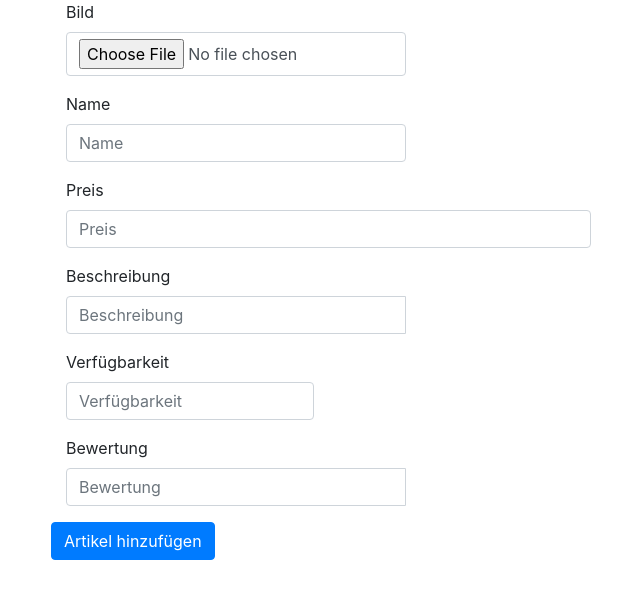
After one commit to meltsynv/petshop, a PHP site: the page made by artikelHinzufügen.php in a window 1280 px wide. The commit adds this page. Shown: the top 599 px of the page, without its empty margins (34-674 px from the left). Run offline with PHP 8.4, Linux system fonts and the light colour scheme; some libraries are stand-ins or nearby versions.

Commit message:
datenbank artikel insertArtikel fehlt noch

```diff
--- /dev/null
+++ b/artikelHinzufügen.php
@@ -0,0 +1,81 @@
+<?php include 'inc/head.php'?>
+    <div class="container">
+        <form class="needs-validation" novalidate action="php/insertUser.php" method="post">
+            <div class="col-md-4 mb-3">
+                <label for="validationArtikel01">Bild</label>
+                <input type="file" class="form-control" id="validationArtikel01" name="Bild" placeholder="picture" required>
+                <div class="valid-feedback">
+                    Looks good!
+                </div>
+                <div class="invalid-feedback">
+                    Geben Sie bitte ein Bild ein.
+                </div>
+            </div>
+            <div class="col-md-4 mb-3">
+                <label for="validationArtikel02">Name</label>
+                <input type="text" class="form-control" id="validationArtikel02" name="Name" placeholder="Name" required>
+                <div class="valid-feedback">
+                    Looks good!
+                </div>
+                <div class="invalid-feedback">
+                    Geben Sie bitte den Namen des Artikels ein.
+                </div>
+            </div>
+            <div class="col-md-6 mb-3">
+                <label for="validationArtikel03">Preis</label>
+                <input type="number" class="form-control" id="validationArtikel03" name="Preis" placeholder="Preis" required>
+                <div class="invalid-feedback">
+                    Geben Sie bitte den Preis des Artikels ein.
+                </div>
+            </div>
+            <div class="col-md-4 mb-3">
+                <label for="validationArtikel04">Beschreibung</label>
+                <div class="input-group">
+                    <input type="text" class="form-control" id="validationArtikel04" name="Beschreibung" placeholder="Beschreibung" required>
+                    <div class="invalid-feedback">
+                        Geben Sie bitte eine Beschreibung ein.
+                    </div>
+                </div>
+            </div>
+            <div class="col-md-3 mb-3">
+                <label for="validationArtikel05">Verfügbarkeit</label>
+                <input type="password" class="form-control" id="validationArtikel05" name="Verfügbarkeit" placeholder="Verfügbarkeit" required>
+                <div class="invalid-feedback">
+                    Geben Sie bitte die Verfügbarkeit ein.
+                </div>
+            </div>
+            <div class="col-md-4 mb-3">
+                <label for="validationArtikel06">Bewertung</label>
+                <div class="input-group">
+                    <input type="text" class="form-control" id="validationArtikel06" name="Bewertung" placeholder="Bewertung" required>
+                    <div class="invalid-feedback">
+                        Geben Sie bitte eine Beschreibung ein.
+                    </div>
+                </div>
+            </div>
+            <button class="btn btn-primary" name="ArtikelHinzufügen" type="submit">Artikel hinzufügen</button>
+
+        </form>
+
+        <script>
+            // Example starter JavaScript for disabling form submissions if there are invalid fields
+            (function() {
+                'use strict';
+                window.addEventListener('load', function() {
+                    // Fetch all the forms we want to apply custom Bootstrap validation styles to
+                    var forms = document.getElementsByClassName('needs-validation');
+                    // Loop over them and prevent submission
+                    var validation = Array.prototype.filter.call(forms, function(form) {
+                        form.addEventListener('submit', function(event) {
+                            if (form.checkValidity() === false) {
+                                event.preventDefault();
+                                event.stopPropagation();
+                            }
+                            form.classList.add('was-validated');
+                        }, false);
+                    });
+                }, false);
+            })();
+        </script>
+    </div>
+<?php include 'inc/bottom.php'?>
```
Also changed, not shown: adminProduktübersicht.php (added, +47 -0 lines), produktübersichtHund.php (+9 -6 lines).
